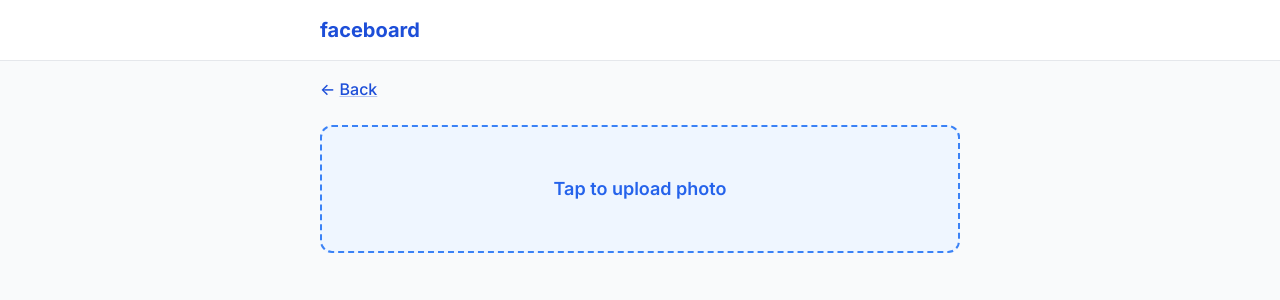
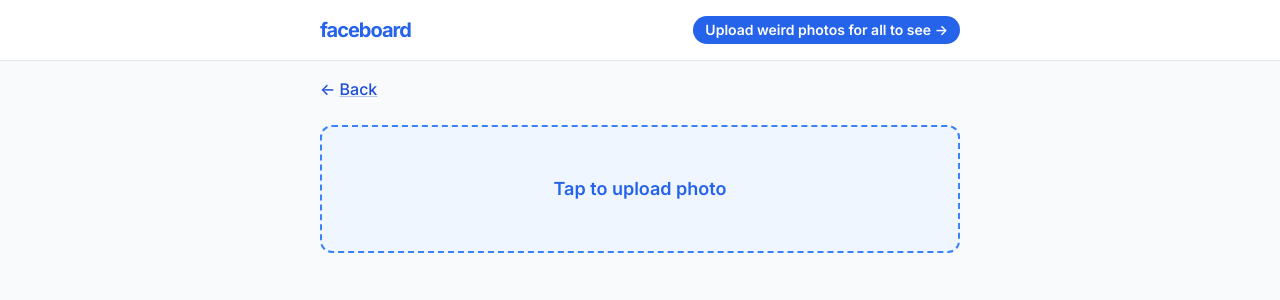
Before and after one commit to benborgers/faceboard, a Next.js app: page /upload in a window 1280 px wide. Shown: the top 300 px of the page. Built offline with nearby package versions, Linux system fonts and the light colour scheme.

Commit message:
Make things a bit nicer

```diff
--- a/app/layout.tsx
+++ b/app/layout.tsx
@@ -20,9 +20,19 @@ export default function RootLayout({
         className={`antialiased bg-gray-50 text-gray-700 ${inter.className}`}
       >
         <header className="bg-white border-b border-gray-200 p-4">
-          <div className="max-w-screen-sm mx-auto">
-            <Link href="/" className="block text-xl font-bold text-blue-700">
+          <div className="max-w-screen-sm mx-auto flex justify-between items-center">
+            <Link
+              href="/"
+              className="block text-xl font-bold text-blue-600 tracking-tighter"
+            >
               faceboard
+            </Link>
+
+            <Link
+              href="/upload"
+              className="bg-blue-600 font-semibold text-sm rounded-full px-3 py-1 text-white block text-center"
+            >
+              Upload weird photos for all to see -&gt;
             </Link>
           </div>
         </header>
--- a/app/page.tsx
+++ b/app/page.tsx
@@ -2,7 +2,6 @@
 
 "use client";
 
-import Link from "next/link";
 import { useEffect, useState } from "react";
 
 const ROTATIONS = [-1, 1, -1.5, 0.5, -1.5, 0.5, 1, -1];
@@ -50,15 +49,7 @@ export default function Home() {
   }
 
   return (
-    <div>
-      <Link
-        href="/upload"
-        className="bg-blue-600 font-semibold w-full rounded-full p-2 text-white block text-center"
-      >
-        Upload
-      </Link>
-
-      <div className="mt-6 grid grid-cols-2 sm:grid-cols-3 gap-4 items-center">
+    <div className="grid grid-cols-2 sm:grid-cols-3 gap-4 items-center">
       {data.photos.map((photo, i) => (
         <a
           key={photo._id}
@@ -77,6 +68,5 @@ export default function Home() {
         </a>
       ))}
     </div>
-    </div>
   );
 }
```
Also changed, not shown: 1 other file (tests, documents, lock files or other folders). Lines whose indentation alone changed are shown as unchanged.
